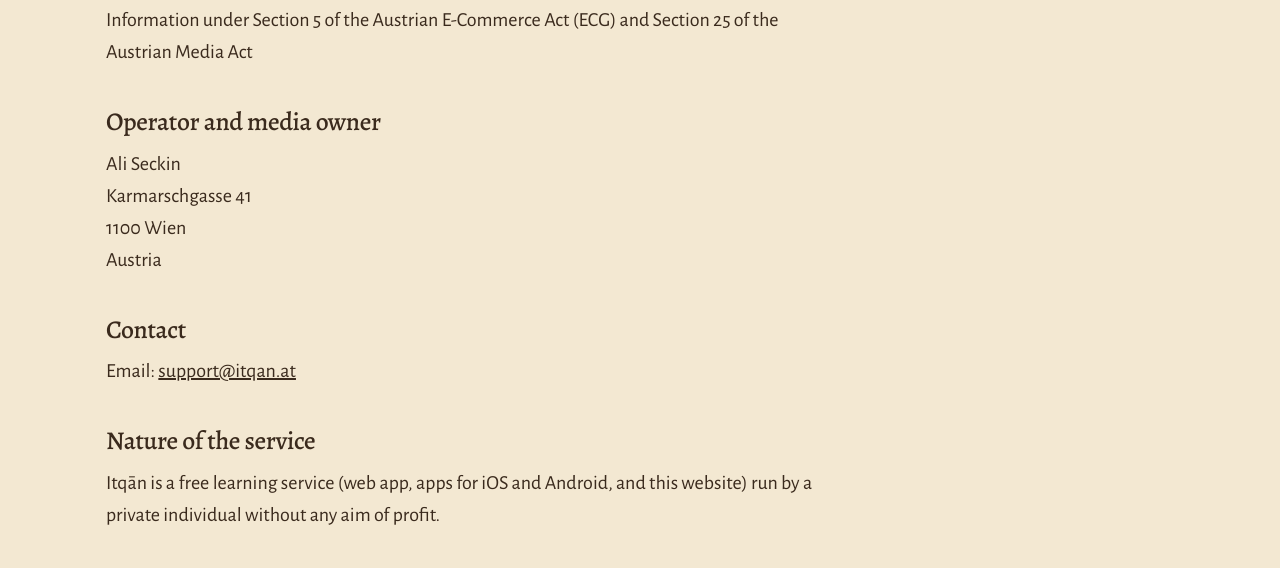
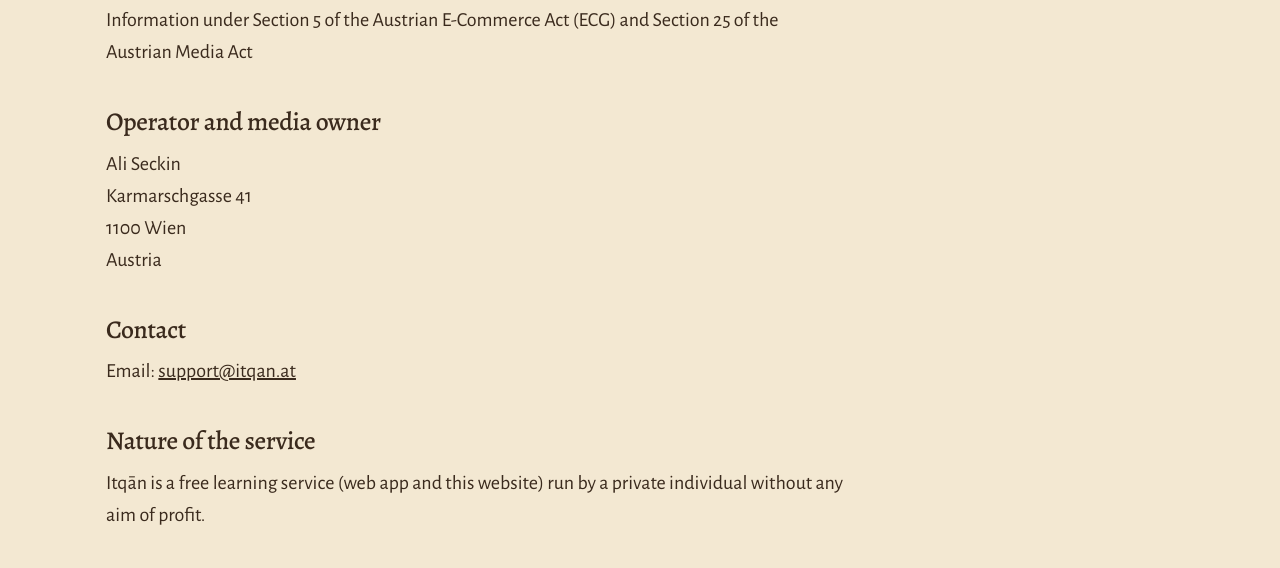
Before and after one commit to ali-seckin/itqan-site, a plain HTML site: page en/legal-notice.html in a window 1280 px wide. Shown: the part 222-790 px from the top of the page. Drawn offline with Linux system fonts and the light colour scheme.

Commit message:
Website: Impressum nennt nur Web-App und Website
Co-Authored-By: Claude Sonnet 5.5 <noreply@anthropic.com>

```diff
--- a/en/legal-notice.html
+++ b/en/legal-notice.html
@@ -15,7 +15,7 @@
 <h2>Contact</h2>
 <p>Email: <a href="mailto:support@itqan.at">support@itqan.at</a></p>
 <h2>Nature of the service</h2>
-<p>Itqān is a free learning service (web app, apps for iOS and Android, and this website) run by a private individual without any aim of profit.</p>
+<p>Itqān is a free learning service (web app and this website) run by a private individual without any aim of profit.</p>
 <h2>Basic orientation</h2>
 <p>Information about the app Itqān and help with regularly reviewing the Qurʾān.</p>
 <h2>Liability for content and links</h2>
```
Also changed, not shown: impressum.html (+1 -1 lines).
